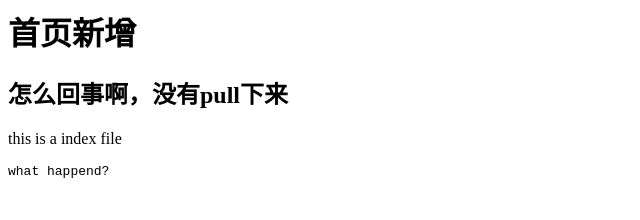
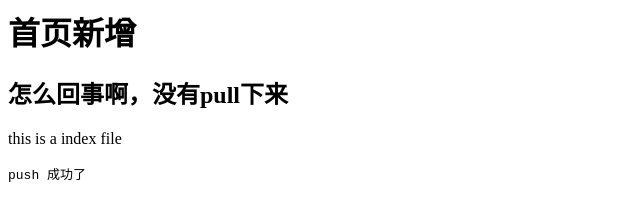
Before and after one commit to sbg991276246/git-test, a plain HTML site: page index.html in a window 1280 px wide. Shown: the full height of the page, 0-640 px from the left. Drawn offline with Linux system fonts and the light colour scheme.

Commit message:
第一次修改

```diff
--- a/index.html
+++ b/index.html
@@ -6,6 +6,6 @@
    <h1>首页新增</h1>
    <h2>怎么回事啊，没有pull下来</h2>
    <p>this is a index file</p>
-   <pre>what happend?</pre>
+   <pre>push 成功了</pre>
 </body>
 </html>
```
